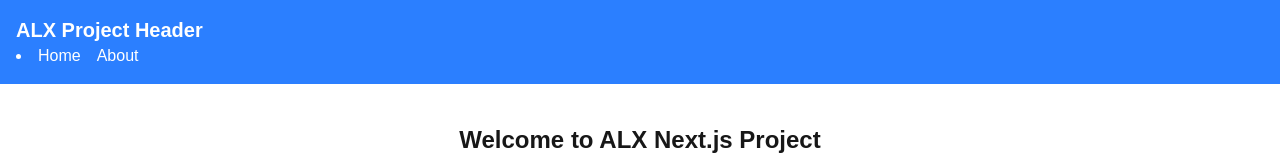
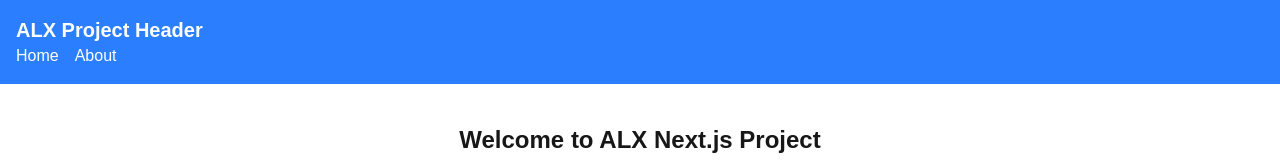
Before and after one commit to Billyrono/alx-project-0x02-setup, a Next.js app in the folder alx-project-0x02/: page / in a window 1280 px wide. Shown: the top 160 px of the page. Built offline with nearby package versions, Linux system fonts and the light colour scheme.

Commit message:
Setup Next.js project, add Header and Home page

```diff
--- a/alx-project-0x02/components/layout/Header.tsx
+++ b/alx-project-0x02/components/layout/Header.tsx
@@ -1,18 +1,16 @@
-// components/layout/Header.tsx
 import React from "react";
+import Link from "next/link";
 
 const Header: React.FC = () => {
   return (
     <header className="bg-blue-500 text-white p-4">
       <h1 className="text-xl font-semibold">ALX Project Header</h1>
-      <li>
-        <a href="/home" className="mr-4 hover:underline">
-          Home
-        </a>
-        <a href="/about" className="mr-4hover:underline">
-          About
-        </a>
-      </li>
+      <Link href="/home" className="mr-4 hover:underline">
+        Home
+      </Link>
+      <Link href="/about" className="mr-4 hover:underline">
+        About
+      </Link>
     </header>
   );
 };
```
